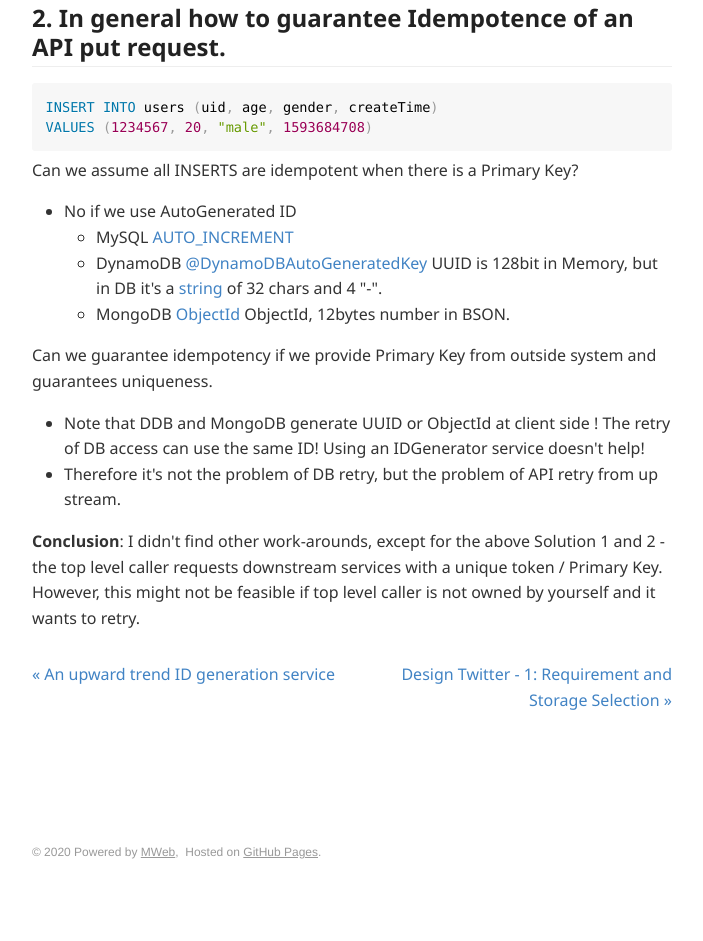
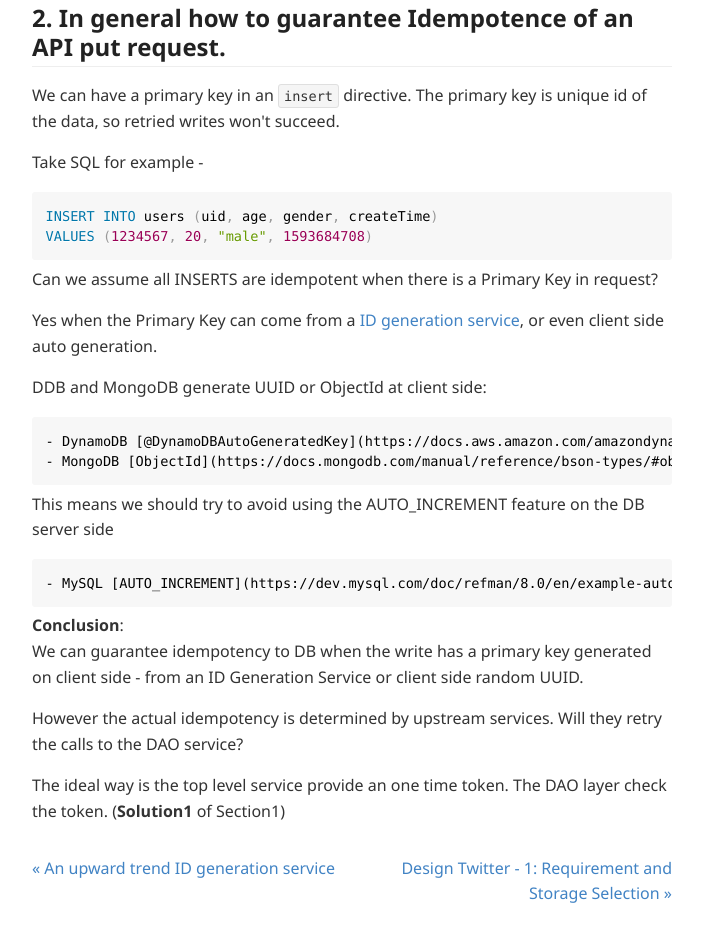
Before and after one commit to Guangtong/blog, a plain HTML site: page idempotency-of-a-put-request.html in a window 1280 px wide. Shown: the part 1615-2556 px from the top of the page, without its empty margins (73-776 px from the left). Drawn offline with Linux system fonts and the light colour scheme.

Commit message:
Publish 2020-07-11 13:29:49

```diff
--- a/idempotency-of-a-put-request.html
+++ b/idempotency-of-a-put-request.html
@@ -220,30 +220,35 @@ US E-commerce has no such step - Credit card or PayPal are filled in Checkout Pa
 
 <h2 id="toc_5">2. In general how to guarantee Idempotence of an API put request.</h2>
 
+<p>We can have a primary key in an <code>insert</code> directive. The primary key is unique id of the data, so retried writes won&#39;t succeed. </p>
+
+<p>Take SQL for example - </p>
+
 <pre><code class="language-sql">INSERT INTO users (uid, age, gender, createTime)
 VALUES (1234567, 20, &quot;male&quot;, 1593684708)
 </code></pre>
 
-<p>Can we assume all INSERTS are idempotent when there is a Primary Key? </p>
+<p>Can we assume all INSERTS are idempotent when there is a Primary Key in request? </p>
 
-<ul>
-<li>No if we use AutoGenerated ID
-<ul>
-<li>MySQL <a href="https://dev.mysql.com/doc/refman/8.0/en/example-auto-increment.html">AUTO_INCREMENT</a></li>
-<li>DynamoDB <a href="https://docs.aws.amazon.com/amazondynamodb/latest/developerguide/DynamoDBMapper.Annotations.html#DynamoDBMapper.Annotations.DynamoDBAutoGeneratedKey">@DynamoDBAutoGeneratedKey</a> UUID is 128bit in Memory, but in DB it&#39;s a <a href="https://docs.oracle.com/javase/6/docs/api/java/util/UUID.html#toString()">string</a> of 32 chars and 4 &quot;-&quot;.</li>
-<li>MongoDB <a href="https://docs.mongodb.com/manual/reference/bson-types/#objectid">ObjectId</a> ObjectId, 12bytes number in BSON.</li>
-</ul></li>
-</ul>
+<p>Yes when the Primary Key can come from a <a href="/an-upward-trend-id-generation.html">ID generation service</a>, or even client side auto generation. </p>
 
-<p>Can we guarantee idempotency if we provide Primary Key from outside system and guarantees uniqueness. </p>
+<p>DDB and MongoDB generate UUID or ObjectId at client side: </p>
 
-<ul>
-<li>Note that DDB and MongoDB generate UUID or ObjectId at client side ! The retry of DB access can use the same ID! Using an IDGenerator service doesn&#39;t help!</li>
-<li>Therefore it&#39;s not the problem of DB retry, but the problem of API retry from up stream.</li>
-</ul>
+<pre><code class="language-text">- DynamoDB [@DynamoDBAutoGeneratedKey](https://docs.aws.amazon.com/amazondynamodb/latest/developerguide/DynamoDBMapper.Annotations.html#DynamoDBMapper.Annotations.DynamoDBAutoGeneratedKey) UUID is 128bit in Memory, but in DB it&#39;s a [string](https://docs.oracle.com/javase/6/docs/api/java/util/UUID.html#toString()) of 32 chars and 4 &quot;-&quot;.
+- MongoDB [ObjectId](https://docs.mongodb.com/manual/reference/bson-types/#objectid) ObjectId, 12bytes number in BSON.
+</code></pre>
 
-<p><strong>Conclusion</strong>: I didn&#39;t find other work-arounds, except for the above Solution 1 and 2 - the top level caller requests downstream services with a unique token / Primary Key. <br/>
-However, this might not be feasible if top level caller is not owned by yourself and it wants to retry.</p>
+<p>This means we should try to avoid using the AUTO_INCREMENT feature on the DB server side</p>
+
+<pre><code class="language-text">- MySQL [AUTO_INCREMENT](https://dev.mysql.com/doc/refman/8.0/en/example-auto-increment.html)
+</code></pre>
+
+<p><strong>Conclusion</strong>: <br/>
+We can guarantee idempotency to DB when the write has a primary key generated on client side - from an ID Generation Service or client side random UUID. </p>
+
+<p>However the actual idempotency is determined by upstream services. Will they retry the calls to the DAO service? </p>
+
+<p>The ideal way is the top level service provide an one time token. The DAO layer check the token. (<strong>Solution1</strong> of Section1)</p>
 
 
 
--- a/sitemap.xml
+++ b/sitemap.xml
@@ -2,7 +2,7 @@
 <urlset xmlns="http://www.sitemaps.org/schemas/sitemap/0.9">
 <url>
   <loc>https://swdev.online/</loc>
-  <lastmod>2020-07-05T00:35:15-07:00</lastmod>
+  <lastmod>2020-07-11T13:29:49-07:00</lastmod>
 </url>
 
 <url>
```
Also changed, not shown: atom.xml (+22 -17 lines).
